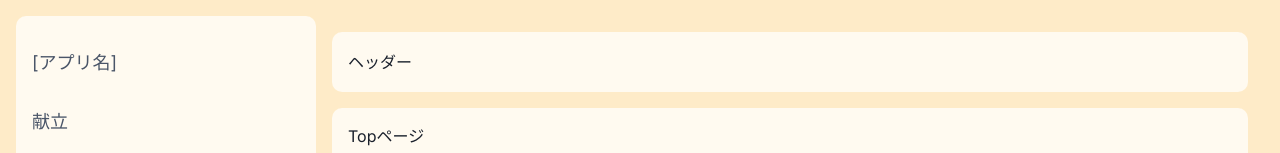
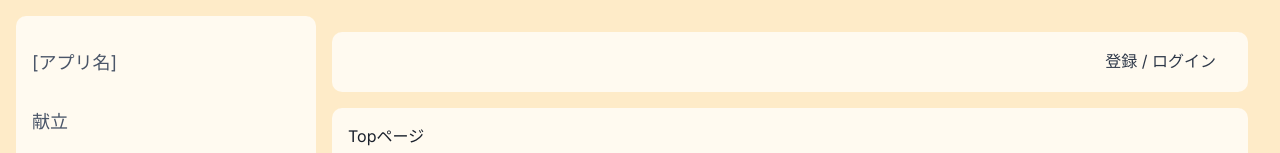
Before and after one commit to Syumai3/recipe-shopper-app, a Next.js app in the folder frontend/: page / in a window 1280 px wide. Shown: the top 153 px of the page. Built offline with nearby package versions, Linux system fonts and the light colour scheme; no server answers.

Commit message:
ヘッダーにログイン、ログアウト機能を追加する

```diff
--- /dev/null
+++ b/frontend/app/components/header.tsx
@@ -0,0 +1,57 @@
+'use client';
+import React from 'react';
+import { useSession, signIn, signOut } from 'next-auth/react';
+import { Box, Button, Flex, Image } from '@chakra-ui/react';
+
+export default function Header() {
+  const { data: session, status } = useSession();
+
+  return (
+    <>
+      {/* ここにロゴや他のヘッダー要素を配置できます */}
+      {status === 'authenticated' ? (
+        <Flex align="center" height="40px">
+          <Button
+            onClick={() => signOut()}
+            bg="orange.50"
+            color="gray.700"
+            _hover={{ bg: 'orange.100' }}
+            height="40px"
+            mr={2}
+            fontWeight="normal"
+          >
+            ログアウト
+          </Button>
+          <Box
+            width="40px"
+            height="40px"
+            borderRadius="full"
+            overflow="hidden"
+            display="flex"
+            alignItems="center"
+            justifyContent="center"
+          >
+            <Image
+              src={session.user?.image ?? '/default-avatar.png'}
+              alt="User Avatar"
+              width="100%"
+              height="100%"
+              objectFit="cover"
+            />
+          </Box>
+        </Flex>
+      ) : (
+        <Button
+          onClick={() => signIn('google')}
+          bg="orange.50"
+          color="gray.700"
+          _hover={{ bg: 'orange.100' }}
+          height="40px"
+          fontWeight="normal"
+        >
+          登録 / ログイン
+        </Button>
+      )}
+    </>
+  );
+}
--- a/frontend/app/layout.tsx
+++ b/frontend/app/layout.tsx
@@ -3,6 +3,8 @@ import type { Metadata } from 'next';
 import { Inter } from 'next/font/google';
 import ApolloChakraProvider from './ApolloChakraProvider';
 import Sidebar from './components/Sidebar';
+import { SessionProvider } from 'next-auth/react';
+import Header from './components/header';
 
 const inter = Inter({ subsets: ['latin'] });
 
@@ -20,6 +22,7 @@ export default function RootLayout({
     <html lang="ja">
       <body className={inter.className}>
         <ApolloChakraProvider>
+          <SessionProvider>
             <Flex
               h="100vh"
               w="100%"
@@ -37,9 +40,10 @@ export default function RootLayout({
                   mb={4}
                   display="flex"
                   alignItems="center"
-                paddingLeft={4}
+                  padding={4}
+                  justifyContent="flex-end"
                 >
-                <h1>ヘッダー</h1>
+                  <Header />
                 </Box>
                 <Box
                   flexGrow={1}
@@ -53,6 +57,7 @@ export default function RootLayout({
                 </Box>
               </Flex>
             </Flex>
+          </SessionProvider>
         </ApolloChakraProvider>
       </body>
     </html>
```
Lines whose indentation alone changed are shown as unchanged.
